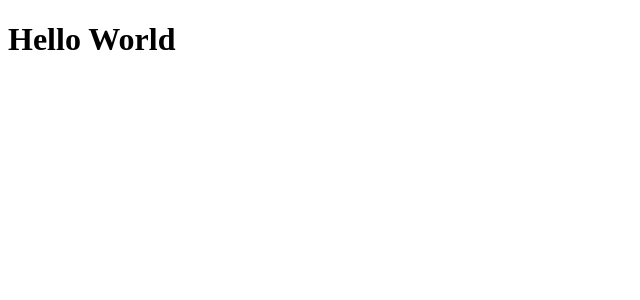
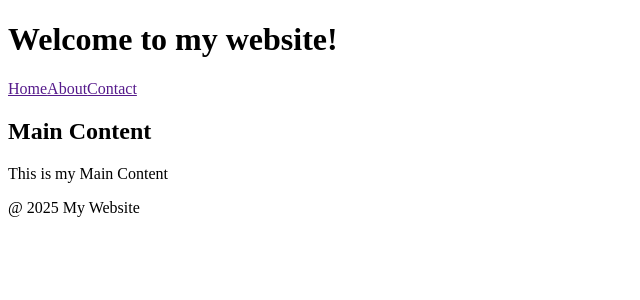
Before and after one commit to sudiptaseal/React-Application, a React (Vite) app: page / in a window 1280 px wide. Shown: the top 300 px of the page, without its empty margins (0-640 px from the left). Built offline with nearby package versions, Linux system fonts and the light colour scheme.

Commit message:
Header, Main, Footer created.

```diff
--- a/src/App.jsx
+++ b/src/App.jsx
@@ -1,8 +1,12 @@
 import React from 'react';
-import Greet from './components/Greet';
+import Header from './components/Header';
+import Main from './components/Main';
+import Footer from './components/Footer';
 const App = () => {
   return <div>
-    <Greet />
+    <Header/>
+    <Main />
+    <Footer/>
   </div>
 }
 export default App;
--- /dev/null
+++ b/src/components/Footer.jsx
@@ -0,0 +1,11 @@
+import React from 'react'
+
+const Footer = () => {
+  return (
+    <footer>
+        <p>@ 2025 My Website</p>
+    </footer>
+  )
+}
+
+export default Footer
--- a/src/components/Greet.jsx
+++ /dev/null
@@ -1,9 +0,0 @@
-import React from 'react'
-
-const Greet = () => {
-  return (
-    <h1>Hello World</h1>
-  )
-}
-
-export default Greet
--- /dev/null
+++ b/src/components/Header.jsx
@@ -0,0 +1,16 @@
+import React from 'react'
+
+const Header = () => {
+    return (
+        <div>
+            <h1>Welcome to my website!</h1>
+            <nav>
+                <a href="">Home</a>
+                <a href="">About</a>
+                <a href="">Contact</a>
+            </nav>
+        </div>
+    )
+}
+
+export default Header;
--- /dev/null
+++ b/src/components/Main.jsx
@@ -0,0 +1,12 @@
+import React from 'react'
+
+const Main = () => {
+  return (
+    <main>
+        <h2>Main Content</h2>
+        <p>This is my Main Content</p>
+    </main>
+  )
+}
+
+export default Main
```
